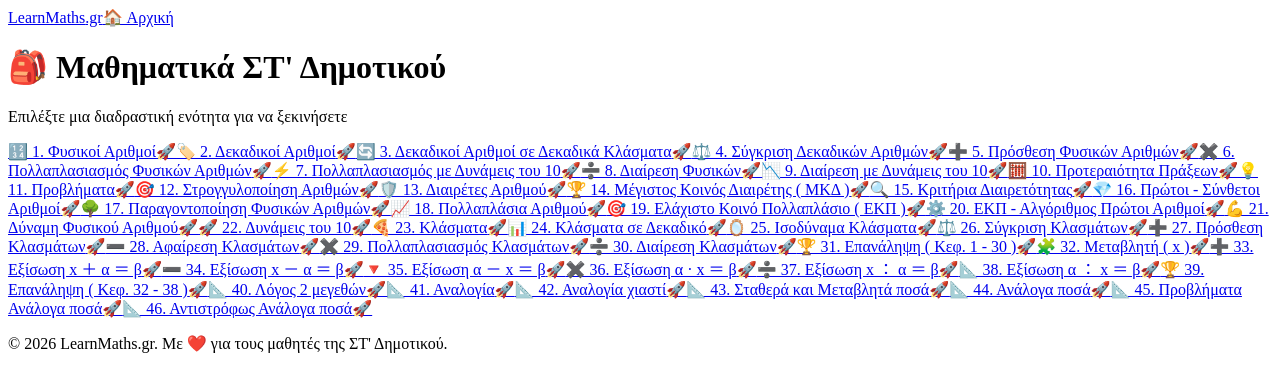
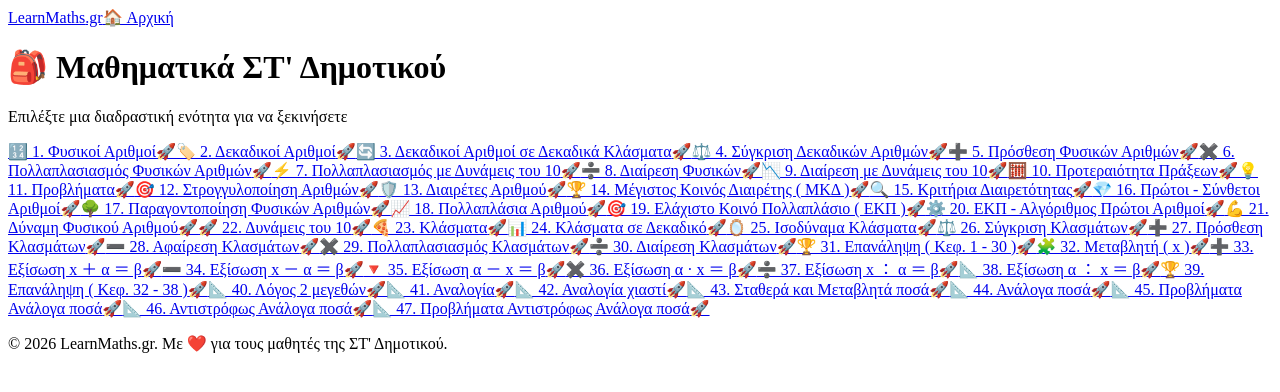
Before and after one commit to gkrimpas-lab/learn-maths-2026, a Next.js app: page /st-dimotikou in a window 1280 px wide. Shown: the top 392 px of the page. Built offline with nearby package versions, Linux system fonts and the light colour scheme.

Commit message:
Add new problem for reverse proportional amounts

```diff
--- a/pages/st-dimotikou/index.js
+++ b/pages/st-dimotikou/index.js
@@ -50,7 +50,8 @@ export default function STDimotikouMenu() {
     { id: '43-posa', label: '📐 43. Σταθερά και Μεταβλητά ποσά', href: '/st-dimotikou/43-posa' },
     { id: '44-analoga-posa', label: '📐 44. Ανάλογα ποσά', href: '/st-dimotikou/44-analoga-posa' },
     { id: '45-problem-analoga-posa', label: '📐 45. Προβλήματα Ανάλογα ποσά', href: '/st-dimotikou/45-problem-analoga-posa' },
-    { id: '46-antistrofos-analoga-posa', label: '📐 46. Αντιστρόφως Ανάλογα ποσά', href: '/st-dimotikou/46-antistrofos-analoga-posa' }
+    { id: '46-antistrofos-analoga-posa', label: '📐 46. Αντιστρόφως Ανάλογα ποσά', href: '/st-dimotikou/46-antistrofos-analoga-posa' },
+    { id: '47-problem-antistrofos-analoga-posa', label: '📐 47. Προβλήματα Αντιστρόφως Ανάλογα ποσά', href: '/st-dimotikou/47-problem-antistrofos-analoga-posa' }
   ];
 
   return (
```
